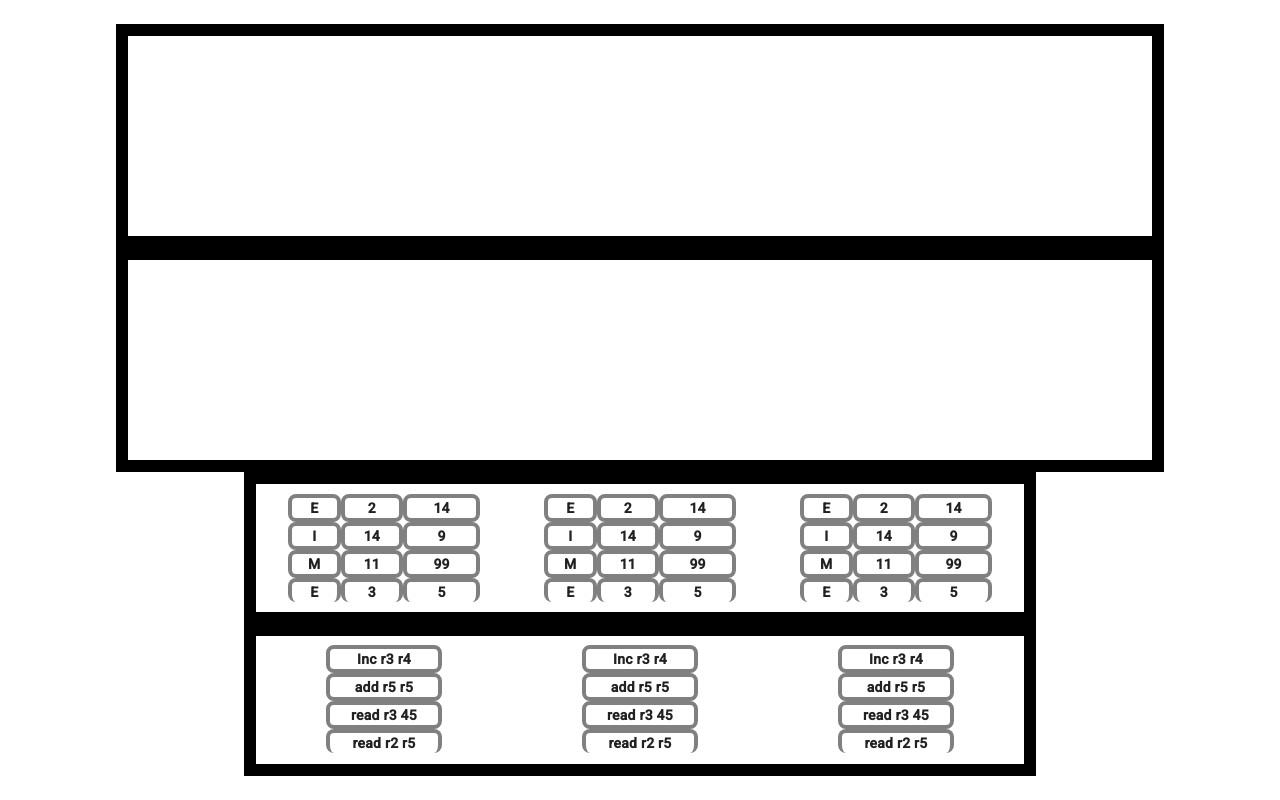
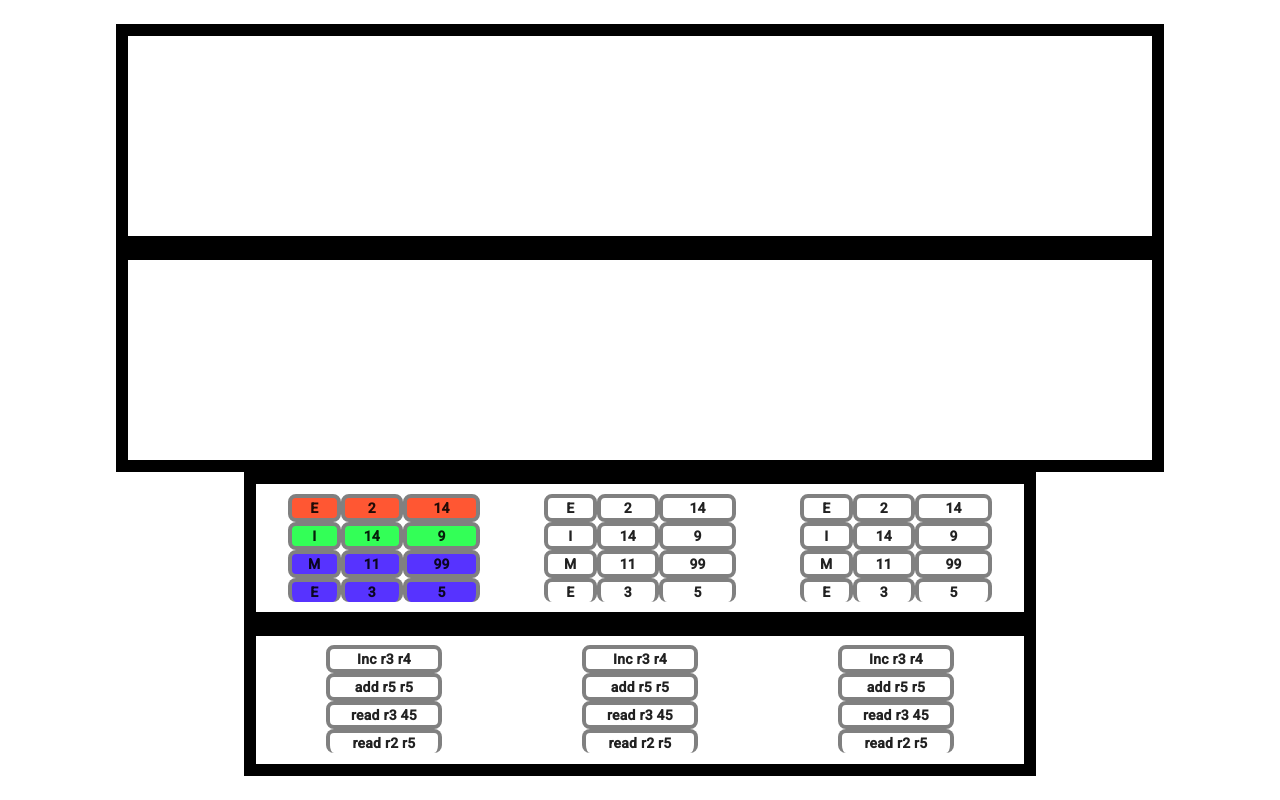
Before and after one commit to Yorbre25/Cache_Coherency_MESI_MOESI, an Angular app in the folder Frontend/protocols/: page / in a window 1280 px wide. Built offline with nearby package versions, Linux system fonts and the light colour scheme.

Commit message:
Cache row already changing colors

```diff
--- a/Frontend/protocols/src/app/app.component.css
+++ b/Frontend/protocols/src/app/app.component.css
@@ -47,7 +47,7 @@ body{
 
 .cache{
     width: 25%;
-    max-height: 100%;
+
 
 
 }
--- a/Frontend/protocols/src/app/app.component.html
+++ b/Frontend/protocols/src/app/app.component.html
@@ -12,7 +12,7 @@
 
     <div class="layer3">
       <div class="cache">
-        <app-cache [cacheContent]="cache1Content"></app-cache>
+        <app-cache [cacheContent]="cache1Content" [rowColors]="cache1Colors"></app-cache>
 
       </div>
       <div class="cache">
--- a/Frontend/protocols/src/app/app.component.ts
+++ b/Frontend/protocols/src/app/app.component.ts
@@ -11,6 +11,7 @@ export class AppComponent {
   cache1Content:cacheLine[]=[];
   InstructionContent:String[]=[];
   //displayedColumns:string[]=["state","address","value"]
+  cache1Colors:string[]=[];
   title = 'protocols';
 
   constructor(){}
@@ -35,6 +36,7 @@ export class AppComponent {
     }
     ];
     this.InstructionContent=["Inc r3 r4","add r5 r5","read r3 45","read r2 r5"]
+    this.cache1Colors=["#FF5733", "#33FF57", "#5733FF","#5733FF" ]
     //this.cache1.data=this.cache1Content;
   }
 
--- a/Frontend/protocols/src/app/cache/cache.component.css
+++ b/Frontend/protocols/src/app/cache/cache.component.css
@@ -1,8 +1,9 @@
 table{
     height: 100%;
+
 }
 td{
-    background-color: white;
+    background-color:inherit;
     border-width: 4px;
     border-style: solid;
     border-color: gray;
@@ -12,7 +13,7 @@ td{
 
 }
 tr{
-    height: 20%;
+    height: 25%;
 
 }
 
--- a/Frontend/protocols/src/app/cache/cache.component.html
+++ b/Frontend/protocols/src/app/cache/cache.component.html
@@ -2,20 +2,22 @@
 
     <ng-container matColumnDef="state" >
       <th mat-header-cell *matHeaderCellDef> state</th>
-      <td mat-cell *matCellDef="let element" class="cacheState"> {{element.state}} </td>
+      <td mat-cell *matCellDef="let element; let i=index" class="cacheState" [style.background-color]="rowColors[i]"> {{element.state}} </td>
     </ng-container>
 
     <ng-container matColumnDef="address" >
       <th mat-header-cell *matHeaderCellDef class="cacheAddress">address </th>
-      <td mat-cell *matCellDef="let element"> {{element.address}} </td>
+      <td mat-cell *matCellDef="let element; let i=index" [style.background-color]="rowColors[i]"> {{element.address}} </td>
     </ng-container>
 
     <ng-container matColumnDef="value" >
       <th mat-header-cell *matHeaderCellDef> value</th>
-      <td mat-cell *matCellDef="let element" class="cacheValue"> {{element.value}} </td>
+      <td mat-cell *matCellDef="let element ; let i=index" class="cacheValue" [style.background-color]="rowColors[i]"> {{element.value}} </td>
     </ng-container>
 
 
-    <tr mat-row *matRowDef="let row; columns: displayedColumns;"></tr>
+
+
+    <tr mat-row *matRowDef="let row; columns: displayedColumns; let i=index" ></tr>
 
   </table>
--- a/Frontend/protocols/src/app/cache/cache.component.ts
+++ b/Frontend/protocols/src/app/cache/cache.component.ts
@@ -9,6 +9,7 @@ import { cacheLine } from 'src/interfaces/cacheRow';
 })
 export class CacheComponent {
   displayedColumns:string[]=["state","address","value"]
+  @Input()rowColors: string[] = [];
   cache:MatTableDataSource<cacheLine> =new MatTableDataSource<cacheLine>();
   @Input() cacheContent:cacheLine[]=[]
   constructor(){}
```
Also changed, not shown: Frontend/protocols/src/interfaces/transitionRequest.ts (added, +12 -0 lines).
